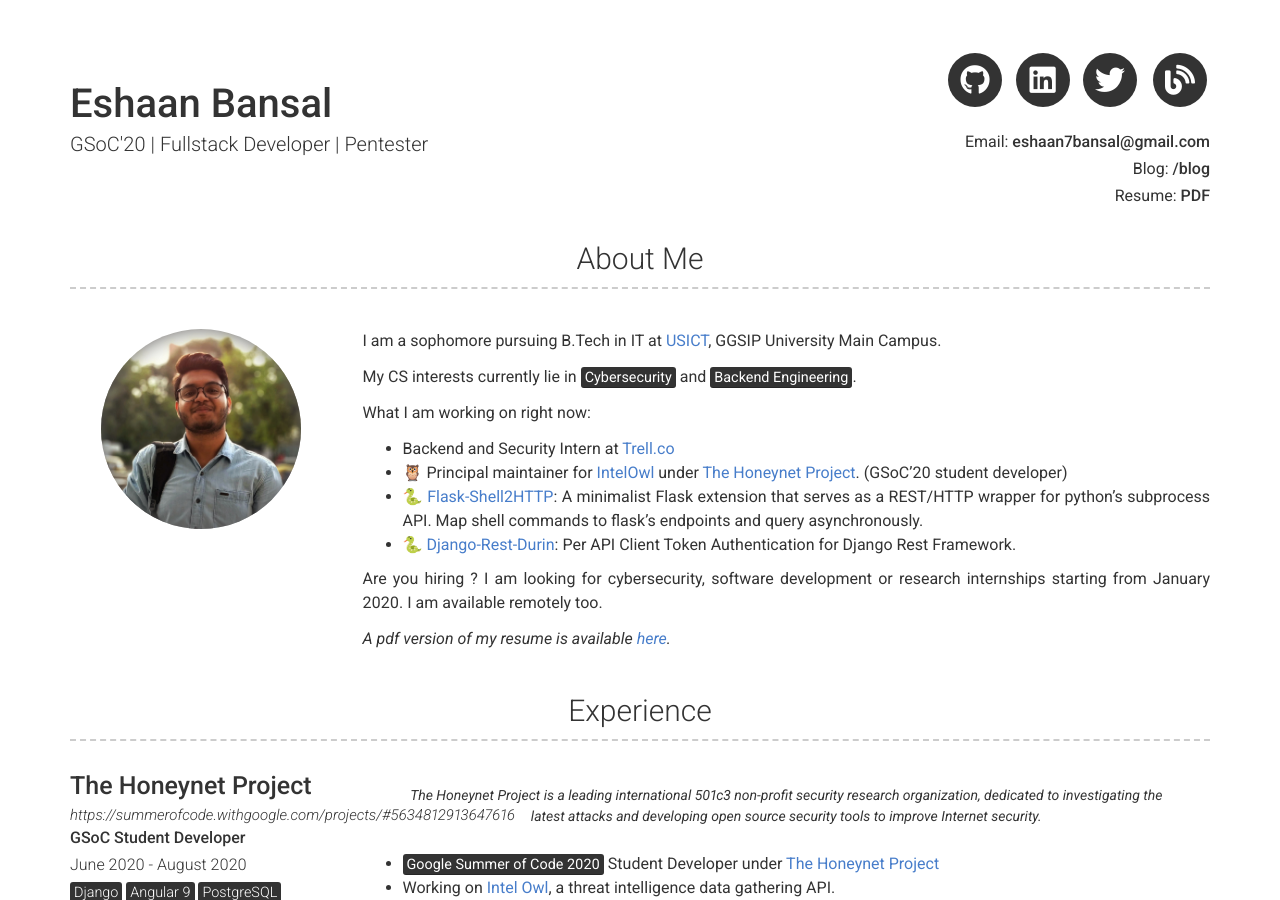
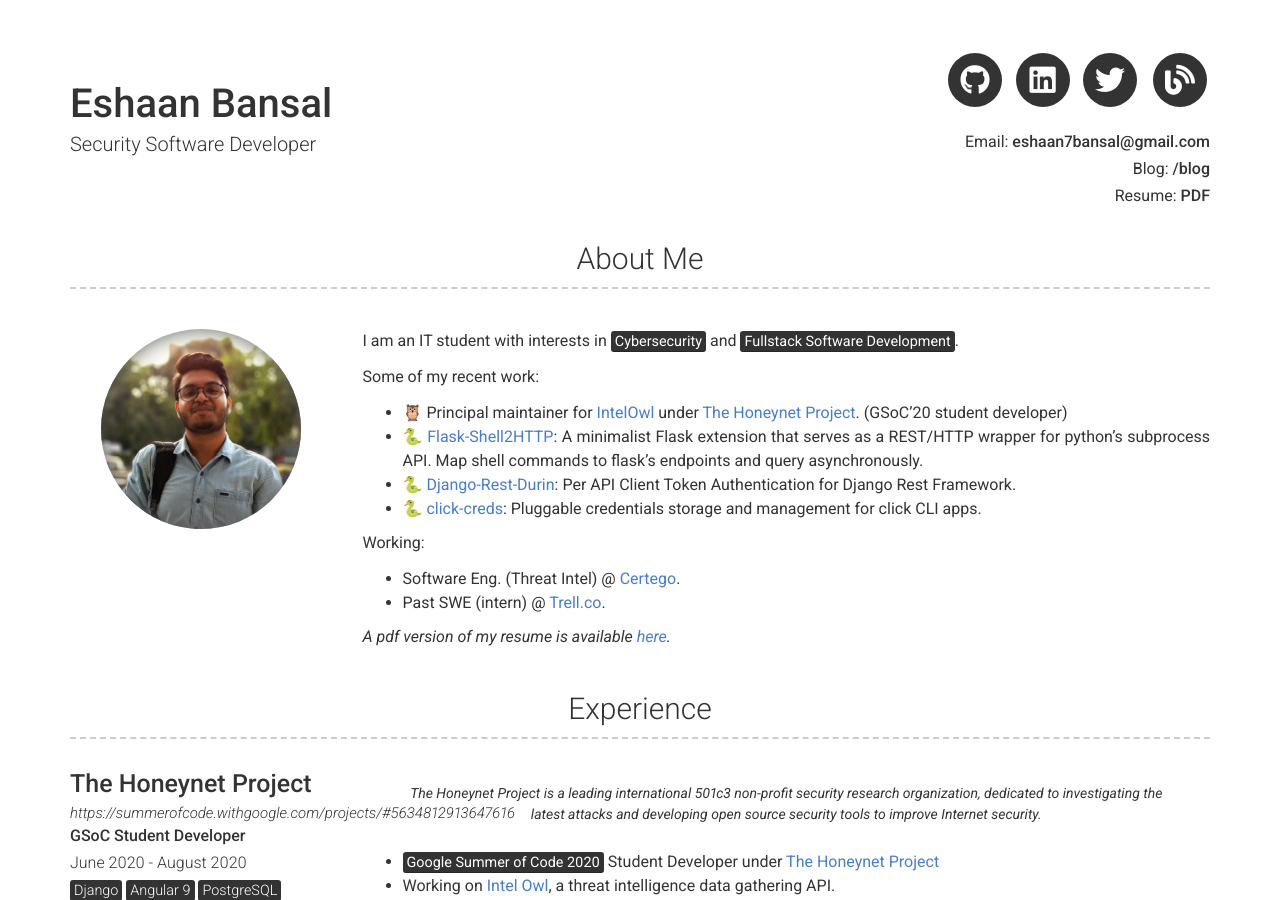
Before and after one commit to eshaan7/eshaan7.github.io, a Jekyll site: the page built from index.md, in a window 1280 px wide and 900 px high. Built offline with Jekyll 4.4.1, drawn with Linux system fonts in a browser that asks for light colours; nearby versions of some CDN libraries.

Commit message:
update on 01/09/2021

```diff
--- a/_config.yml
+++ b/_config.yml
@@ -4,14 +4,14 @@
 
 # Personal info
 name: Eshaan Bansal
-title: GSoC'20 | Fullstack Developer | Pentester
+title: Security Software Developer
 email: eshaan7bansal@gmail.com
 resume: https://drive.google.com/file/d/1BLJXR_rFFLP7wobE-Fog363JcbH5uttQ/view
 website: https://eshaan7.github.io/
 blog: http://eshaan7.github.io/blog/
 
 # Social links
-twitter_username: mask0fmydisguis
+twitter_username: eshaan7_0
 github_username: eshaan7
 # medium_username: eshaan7
 # instagram_username: maskofmydisguise
@@ -22,20 +22,21 @@
 # about_title: About Me (Use this to override about section title)
 about_profile_image: assets/profile.jpeg
 about_content: | # this will include new lines to allow paragraphs
-  I am a sophomore pursuing B.Tech in IT at <a href="http://ipu.ac.in/usict" target="_blank">USICT</a>, GGSIP University Main Campus.
+  I am an IT student with interests in <mark>Cybersecurity</mark> and <mark>Fullstack Software Development</mark>.
 
-  My CS interests currently lie in <mark>Cybersecurity</mark> and <mark>Backend Engineering</mark>.
-
-  What I am working on right now:
-  - Backend and Security Intern at [Trell.co](https://trell.co)
+  Some of my recent work:
   - 🦉 Principal maintainer for <a href="https://github.com/certego/IntelOwl" target="_blank">IntelOwl</a>
   under <a href="https://www.honeynet.org/" target="_blank" >The Honeynet Project</a>. (GSoC'20 student developer)
   - <a target="_blank" href="https://github.com/Eshaan7/Flask-Shell2HTTP">🐍 Flask-Shell2HTTP</a>:
   A minimalist Flask extension that serves as a REST/HTTP wrapper for python's subprocess API. Map shell commands to flask's endpoints and query asynchronously.
   - <a target="_blank" href="https://github.com/Eshaan7/django-rest-durin">🐍 Django-Rest-Durin</a>:
   Per API Client Token Authentication for Django Rest Framework.
+  - <a target="_blank" href="https://github.com/Eshaan7/click-creds">🐍 click-creds</a>:
+  Pluggable credentials storage and management for click CLI apps.
 
-  Are you hiring ? I am looking for cybersecurity, software development or research internships starting from January 2020. I am available remotely too.
+  Working:
+  - Software Eng. (Threat Intel) @ [Certego](https://www.certego.net/en/).
+  - Past SWE (intern) @ [Trell.co](https://trell.co).
 
   _A pdf version of my resume is available <a href="https://drive.google.com/file/d/1BLJXR_rFFLP7wobE-Fog363JcbH5uttQ/view" target="_blank" >here</a>._
 
```
